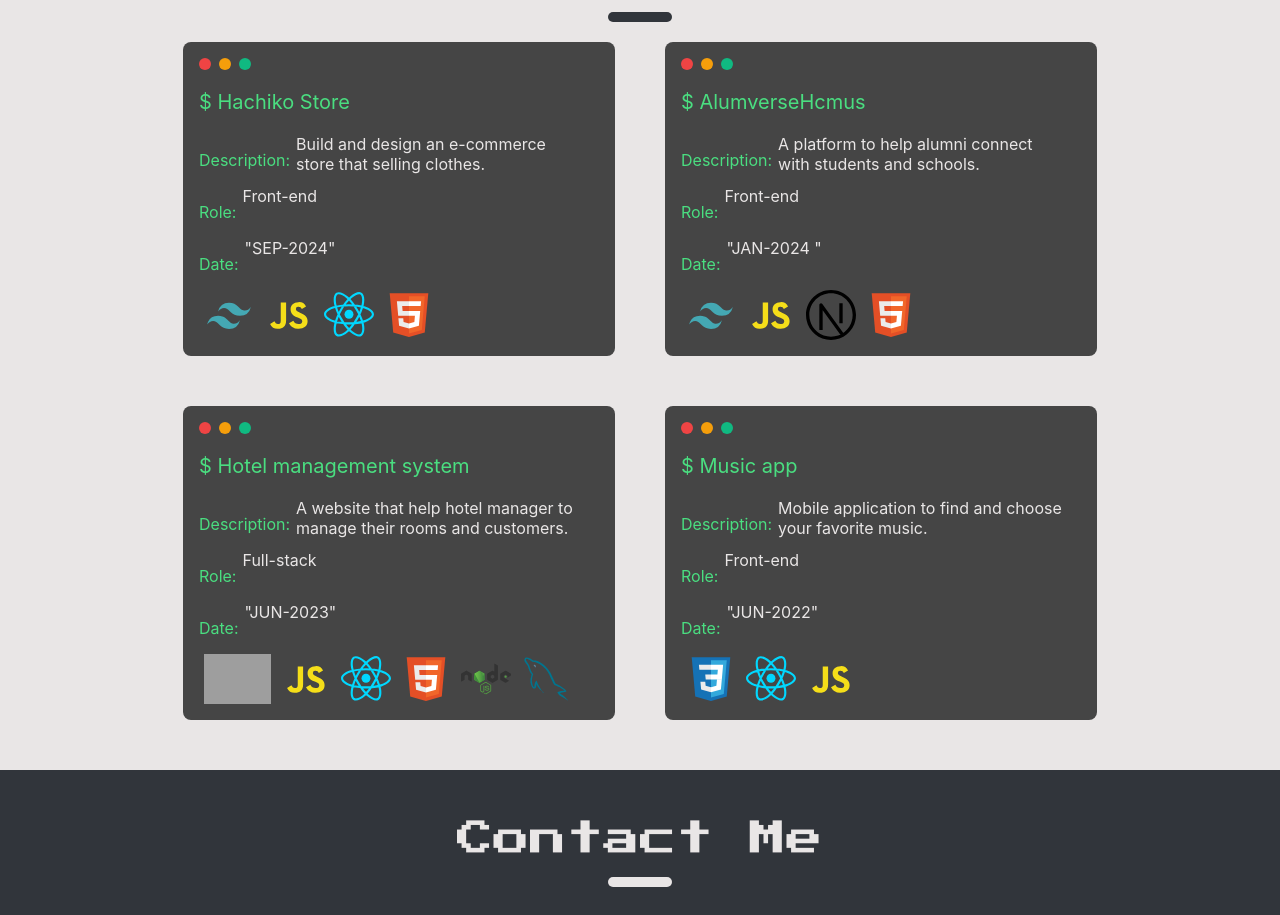
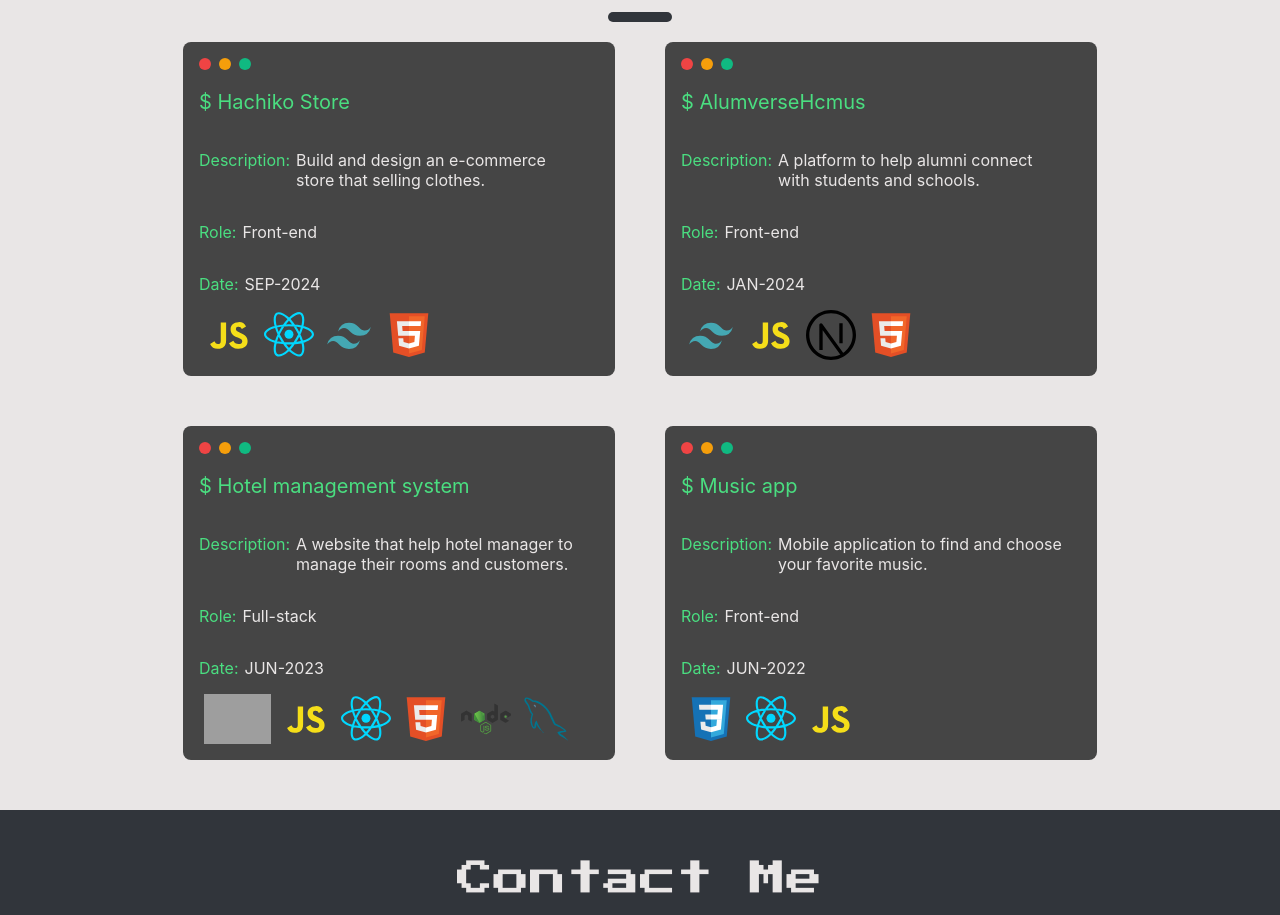
Before and after one commit to PhucJosehp/Portfolio, a React (Create React App) app: page / in a window 1280 px wide. Shown: the part 2220-3135 px from the top of the page. Built offline with nearby package versions, Linux system fonts and the light colour scheme; grey boxes are pictures that could not be loaded.

Commit message:
fix display project description

```diff
--- a/src/components/Project.js
+++ b/src/components/Project.js
@@ -44,13 +44,15 @@ function ProjectList({ data }) {
 
             <div className="projectlist__card__name">$ {D.name}</div>
             <div className="projectlist__card__des">
-              <p className="text-project">Description:</p> {D.des}
+              <p className="text-project">Description:</p>
+              <p>{D.des}</p>
             </div>
             <div className="projectlist__card__des">
-              <p className="text-project">Role:</p> {D.role}
+              <p className="text-project">Role:</p> <p>{D.role}</p>
             </div>
             <div className="projectlist__card__date">
-              <p className="text-project">Date:</p>"{D.Date}"
+              <p className="text-project">Date:</p>
+              <p>{D.Date}</p>
             </div>
             <div className="projectlist__card__icon">
               {D.langue.map((LG, idx1) => (
--- a/src/components/dataProject.js
+++ b/src/components/dataProject.js
@@ -15,9 +15,9 @@ const data = [
     role: "Front-end",
     Date: "SEP-2024",
     langue: [
-      { link: Tailwind, name: "Tailwind CSS" },
       { link: JS, name: "JS" },
       { link: ReactJS, name: "React" },
+      { link: Tailwind, name: "Tailwind CSS" },
       { link: HTML, name: "HTML" },
     ],
     git: "https://github.com/PhucJosehp/Hachiko-Store",
--- a/src/sass/Project.scss
+++ b/src/sass/Project.scss
@@ -31,6 +31,7 @@
 
     &__des {
       display: flex;
+      align-items: flex-start;
       gap: 6px;
       width: 384px;
       text-align: left;
```
